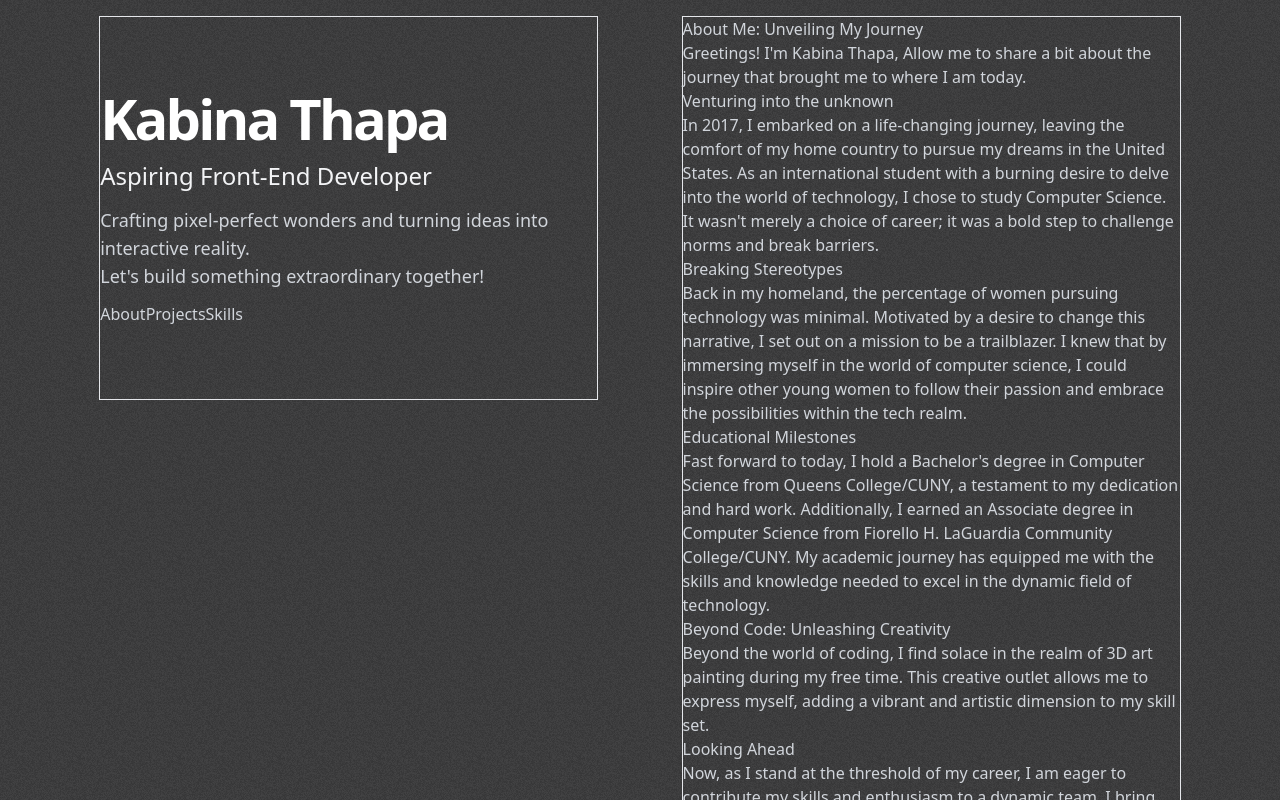
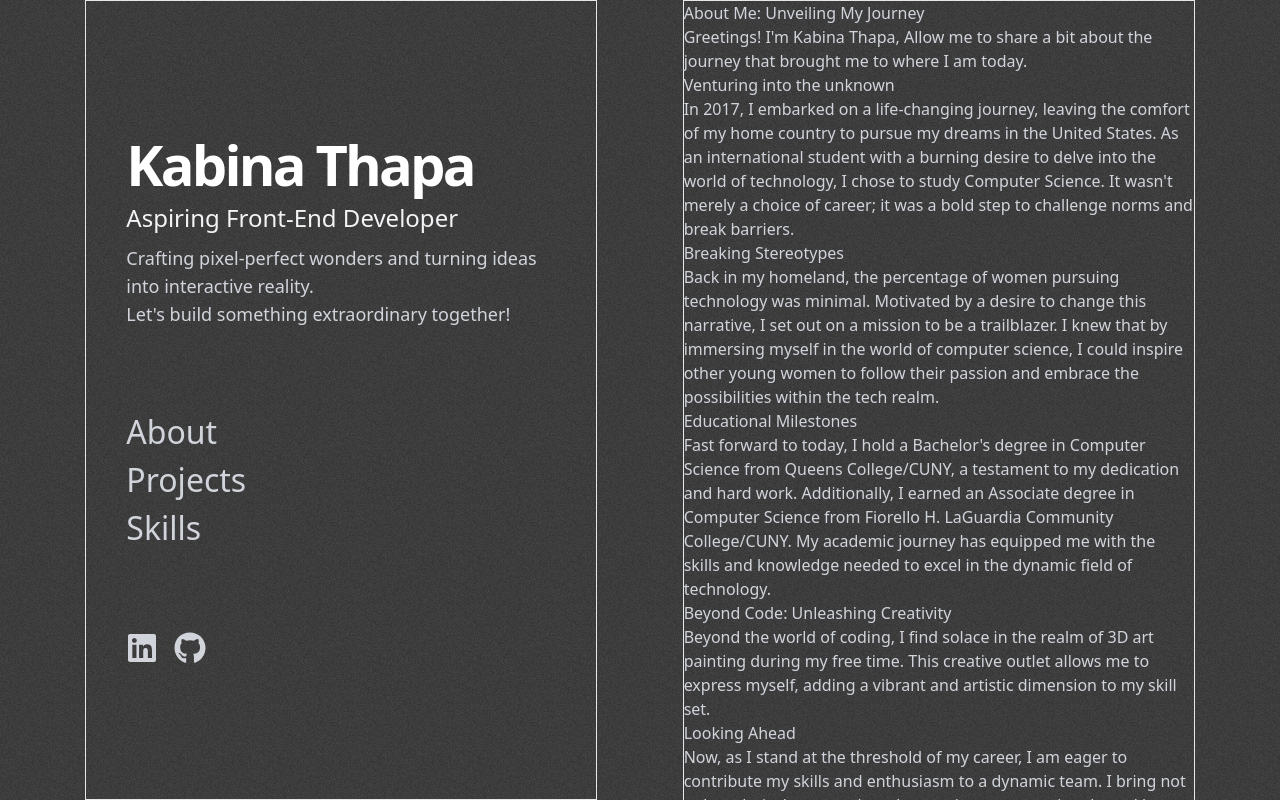
Before and after one commit to KabinaThapa/portfolio-kabinathapa, a React (Vite) app: page / in a window 1280 px wide. Shown: the top 800 px of the page. Built offline with nearby package versions, Linux system fonts and the light colour scheme.

Commit message:
style: update layout and design structure

```diff
--- a/package.json
+++ b/package.json
@@ -11,7 +11,8 @@
   },
   "dependencies": {
     "react": "^18.2.0",
-    "react-dom": "^18.2.0"
+    "react-dom": "^18.2.0",
+    "react-icons": "^4.12.0"
   },
   "devDependencies": {
     "@types/react": "^18.2.37",
--- a/src/App.jsx
+++ b/src/App.jsx
@@ -1,5 +1,7 @@
 
 import './App.css'
+import { FaLinkedin } from "react-icons/fa";
+import { FaGithub } from "react-icons/fa";
 
 function App() {
   const handlescroll=(id)=>{
@@ -13,20 +15,26 @@ function App() {
 
   return (
     <>
-    <div className='outbox w-full bg-jet h-auto flex justify-evenly p-4 text-gray-300'>
+    <div className='outbox w-full bg-jet h-auto flex justify-evenly  text-gray-300'>
 
-      <div className='Intro sticky top-0 border w-[40%] h-96 flex flex-col justify-center gap-3'>
+      <div className='Intro sticky top-0 border w-[40%] h-screen flex flex-col justify-center gap-20 p-10'>
+        <div className='flex flex-col justify-center gap-2'>
       <a className='font-opensans text-[3.5rem] font-bold tracking-tighter text-white leading-none'>Kabina Thapa</a>
       <h1 className='text-[1.5rem] text-gray-100 '>Aspiring Front-End Developer</h1>
       <p className='text-lg '>Crafting pixel-perfect wonders and turning ideas into interactive reality.
       <p >Let's build something extraordinary together!</p>
       </p>
-      <div>
-        <a href='#about' onClick={()=>handlescroll('about')}>About</a>
-        <a href='#projects' onClick={()=>handlescroll('projects')}>Projects</a>
-        <a href='#skills' onClick={()=>handlescroll('skills')}>Skills</a>
       </div>
+      <div className='flex flex-col text-[2rem] '>
+        <a href='#about' className=' hover:text-white'  onClick={()=>handlescroll('about')}>About</a>
+        <a href='#projects' className=' hover:text-white' onClick={()=>handlescroll('projects')}>Projects</a>
+        <a href='#skills' className=' hover:text-white' onClick={()=>handlescroll('skills')}>Skills</a>
+      </div>
+          <div className='flex w-20 justify-between'>
+            <FaLinkedin size={32}/>
+            <FaGithub size={32}/>
 
+          </div>
 
       </div>
    <div className='second border w-[40%]'>
```
Also changed, not shown: 1 other file (tests, documents, lock files or other folders).
